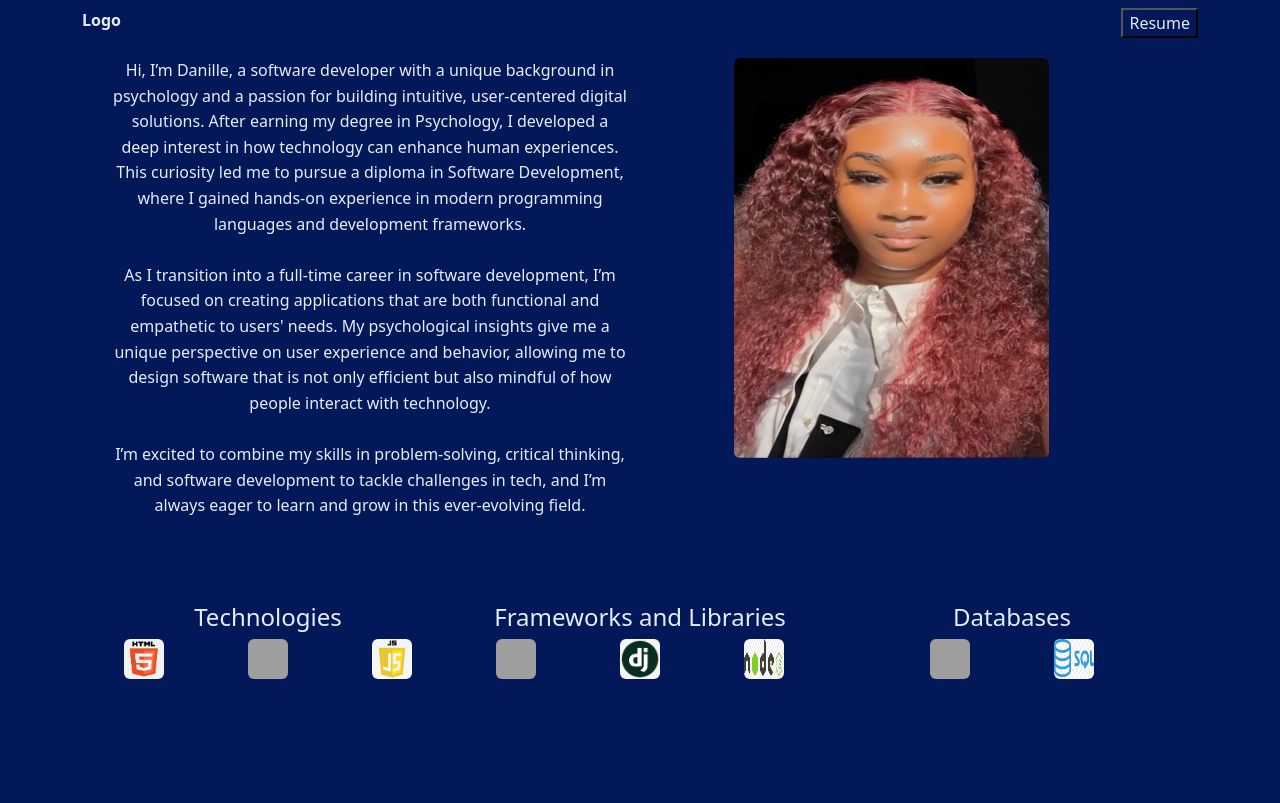
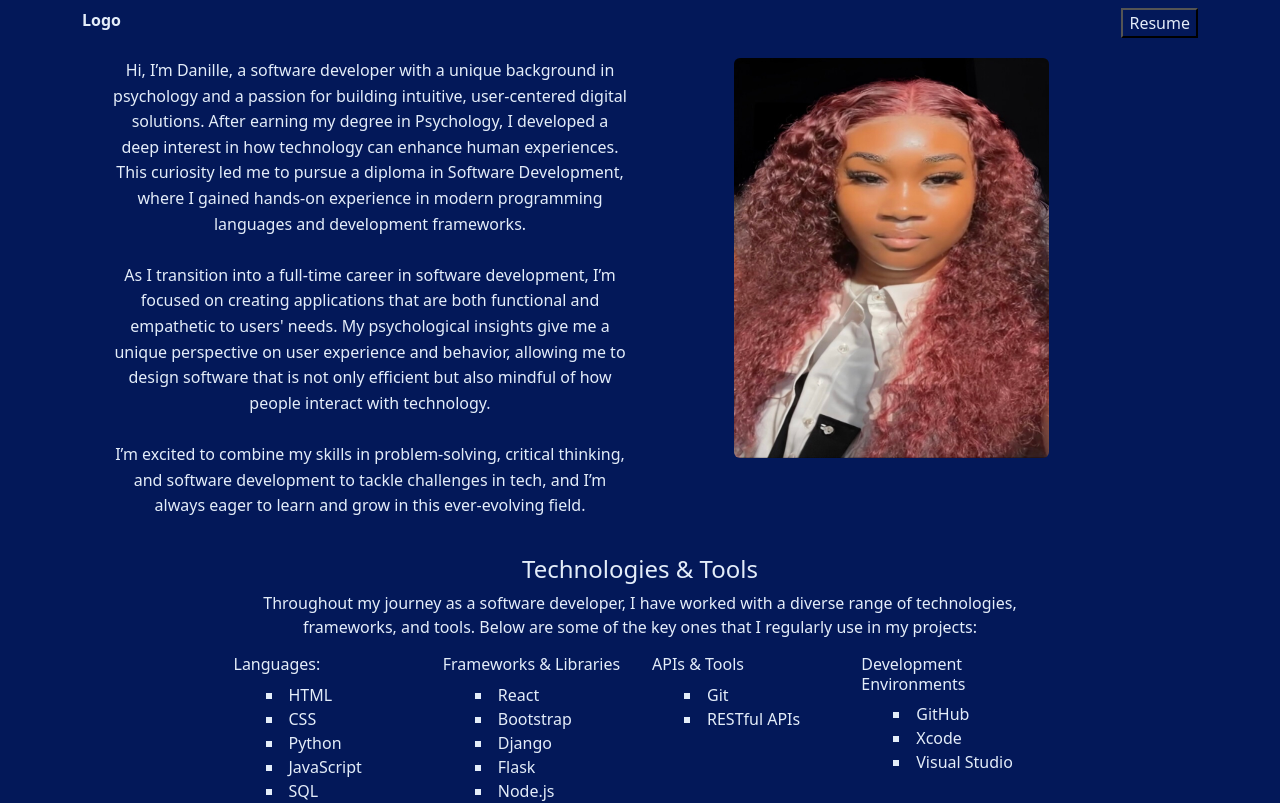
Before and after one commit to DanilleH22/portfolio, a React (Create React App) app: page / in a window 1280 px wide. Shown: the top 803 px of the page. Built offline with nearby package versions, Linux system fonts and the light colour scheme; grey boxes are pictures that could not be loaded.

Commit message:
Refactor code for technologies used

```diff
--- a/src/pages/Technologies.js
+++ b/src/pages/Technologies.js
@@ -1,65 +1,58 @@
 import Col from 'react-bootstrap/Col';
 import Container from 'react-bootstrap/Container';
-import Image from 'react-bootstrap/Image';
+import styles from '../styles/Technologies.module.css';
 import Row from 'react-bootstrap/Row';
-import dj from '../assets/dj.png';
-import python from '../assets/Postgresql.png';
-import js from '../assets/js.webp';
-import react from '../assets/react.png';
-import postgresql from '../assets/Postgresql.png';
-import node from '../assets/noode.jpg';
-import html from '../assets/html.png';
-import sql from '../assets/sql.png';
 
 function Technologies() {
   return (
-    <Container>
-      {/* Parent Row for all sections */}
-      <Row className='pt-5'>
-
-        {/* Technologies Column */}
-        <Col md={4}>
-          <h4 className="justify-content-md-center">Technologies</h4>
-          <Row>
-            <Col xs={3} md={4}>
-              <Image src={html} width={40} height={40} rounded alt="HTML" />
-            </Col>
-            <Col xs={3} md={4}>
-              <Image src={python} width={40} height={40} rounded alt="Python" />
-            </Col>
-            <Col xs={3} md={4}>
-              <Image src={js} width={40} height={40} rounded alt="JavaScript" />
-            </Col>
-          </Row>
+    <Container style={{ width: '75%'}} >
+      <Row className='text-center' >
+        <h4>Technologies & Tools</h4>
+        <p>Throughout my journey as a software developer, I have worked with a diverse range of technologies, frameworks, and tools. Below are some of the key ones that I regularly use in my projects:</p>
+        <Col md={3} className={styles.TechnologiesListCol}>
+        <h6> Languages:</h6>
+        <div className='d-flex justify-content-start'>
+        <ul className={styles.TechnologiesList}>
+          <li>
+            HTML
+          </li>
+          <li>CSS</li>
+          <li>Python</li>
+          <li>JavaScript</li>
+          <li>SQL</li>
+        </ul>
+        </div>
         </Col>
-
-        {/* Frameworks and Libraries Column */}
-        <Col md={4}>
-          <h4 className="justify-content-md-center">Frameworks and Libraries</h4>
-          <Row>
-            <Col xs={3} md={4}>
-              <Image src={react} width={40} height={40} rounded alt="React" />
-            </Col>
-            <Col xs={3} md={4}>
-              <Image src={dj} width={40} height={40} rounded alt="Django" />
-            </Col>
-            <Col xs={3} md={4}>
-              <Image src={node} width={40} height={40} rounded alt="Node.js" />
-            </Col>
-          </Row>
+        <Col md={3} className={styles.TechnologiesListCol}>
+        <h6>Frameworks & Libraries</h6>
+        <div className='d-flex justify-content-start'>
+        <ul className={styles.TechnologiesList}>
+          <li>React</li>
+          <li>Bootstrap</li>
+          <li>Django</li>
+          <li>Flask</li>
+          <li>Node.js</li>
+        </ul>
+        </div>
         </Col>
-
-        {/* Databases Column */}
-        <Col md={4}>
-          <h4 className="justify-content-md-center">Databases</h4>
-          <Row className="justify-content-md-center">
-            <Col xs={3} md={4}>
-              <Image src={postgresql} width={40} height={40} rounded alt="PostgreSQL" />
-            </Col>
-            <Col xs={3} md={4}>
-              <Image src={sql} width={40} height={40} rounded alt="MySQL" />
-            </Col>
-          </Row>
+        <Col md={3} className={styles.TechnologiesListCol}>
+        <h6>APIs & Tools</h6>
+        <div className='d-flex justify-content-start'>
+        <ul className={styles.TechnologiesList}>
+          <li>Git</li>
+          <li>RESTful APIs</li>
+        </ul>
+        </div>
+        </Col>
+        <Col md={3} className={styles.TechnologiesListCol}>
+          <h6>Development Environments</h6>
+          <div className='d-flex justify-content-start'>
+          <ul className={styles.TechnologiesList}>
+            <li>GitHub</li>
+            <li>Xcode</li>
+            <li>Visual Studio</li>
+          </ul>
+          </div>
         </Col>
 
       </Row>
```
